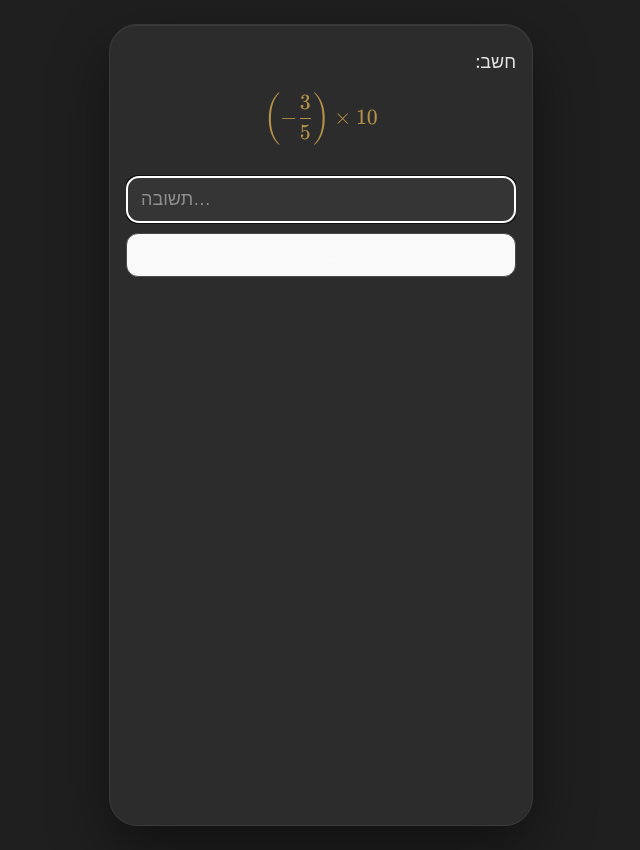
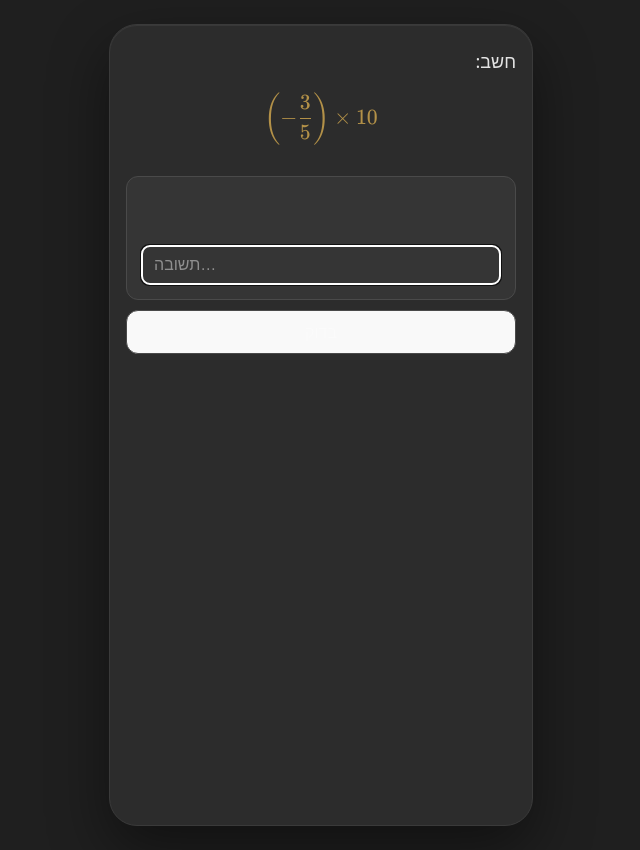
Before and after one commit to lavi2891/atomic-math, a React (Vite) app: page / in a window 1280 px wide. Both pictures are taken after a click on the button "תרגול מהיר". Shown: the top 850 px of the page, without its empty margins (343-983 px from the left). Built offline with nearby package versions, Linux system fonts and the light colour scheme.

Commit message:
feat(ui): add always-on LaTeX preview above numeric input (minimal)

```diff
--- a/src/app/questions/AnswerInputs.tsx
+++ b/src/app/questions/AnswerInputs.tsx
@@ -9,7 +9,6 @@ import { he } from "@copy/he";
 import {
   borders,
   colors,
-  fontSize,
   radius,
   spacing,
   icons,
@@ -27,74 +26,96 @@ export function NumericAnswerInput(
     autoFocus?: boolean;
     inputRef?: RefObject<HTMLInputElement | null>;
     previewLatex?: string | null;
-    errorText?: string | null;
+    helperText?: string | null;
     isInvalid?: boolean;
+    emphasizeFraction?: boolean;
   } & Disabled,
 ) {
   const {
+    question,
     value,
     onChange,
     disabled,
     autoFocus,
     inputRef,
     previewLatex,
-    errorText,
+    helperText,
     isInvalid,
+    emphasizeFraction,
   } = props;
-  const style: CSSProperties = {
+  const allowDecimal = question.input?.allowDecimal !== false;
+  const inputRadius = Math.max(8, radius.md - 4);
+  const inputStyle: CSSProperties = {
     width: "100%",
     maxWidth: "100%",
     boxSizing: "border-box",
-    fontSize: fontSize.md,
-    padding: `${spacing.md - 2}px ${spacing.md}px`,
-    borderRadius: radius.md,
+    fontSize: 16,
+    height: 40,
+    padding: "10px 12px",
+    borderRadius: inputRadius,
     border: `${borders.normalPx}px solid ${isInvalid ? "#ff8a80" : colors.border}`,
     background: colors.inputBg,
     color: colors.inputText,
     ["--numeric-placeholder-color" as string]: colors.placeholderText,
   };
+  const previewFontSize = emphasizeFraction ? 24 : 20;
 
   return (
-    <div style={{ display: "grid", gap: spacing.xs }}>
+    <div
+      className="math-input-card"
+      style={{
+        display: "grid",
+        gap: spacing.sm,
+        background: colors.surface,
+        border: `${borders.normalPx}px solid ${colors.border}`,
+        borderRadius: radius.md,
+        padding: spacing.md,
+      }}
+    >
+      <div
+        className="math-input-preview"
+        dir="ltr"
+        style={{
+          minHeight: "clamp(40px, 5.5vw, 44px)",
+          display: "flex",
+          alignItems: "center",
+          justifyContent: "center",
+          overflow: "hidden",
+          opacity: 0.9,
+          fontSize: previewFontSize,
+        }}
+      >
+        {previewLatex ? (
+          <ContentRenderer
+            content={[{ kind: "math", latex: previewLatex }]}
+            dir="ltr"
+          />
+        ) : (
+          <div aria-hidden style={{ minHeight: 1, width: "100%" }} />
+        )}
+      </div>
       <input
         ref={inputRef}
         className="numeric-answer-input"
         type="text"
+        inputMode={allowDecimal ? "decimal" : "numeric"}
         value={value}
         onChange={(e) => onChange(e.target.value)}
         disabled={disabled}
         autoFocus={autoFocus}
         dir="ltr"
         placeholder={he.placeholders.numericAnswer}
-        style={style}
+        style={inputStyle}
       />
-      {previewLatex ? (
-        <div
-          className="math-input-preview"
-          dir="ltr"
-          style={{
-            display: "flex",
-            justifyContent: "center",
-            fontSize: 22,
-            color: colors.textMuted,
-            paddingTop: spacing.xs,
-          }}
-        >
-          <ContentRenderer
-            content={[{ kind: "math", latex: previewLatex }]}
-            dir="ltr"
-          />
-        </div>
-      ) : null}
-      {errorText && value.trim().length > 0 ? (
+      {isInvalid && value.trim().length > 0 && helperText ? (
         <div
           dir="rtl"
           style={{
-            fontSize: fontSize.sm,
+            fontSize: 12,
             color: "#ff8a80",
           }}
         >
-          {errorText}
+          {helperText}
         </div>
       ) : null}
     </div>
--- a/src/app/questions/QuestionView.tsx
+++ b/src/app/questions/QuestionView.tsx
@@ -145,7 +145,7 @@ export function QuestionView({
     derived: { canCheck, isNumericAnsweringSolve, disabledInputs },
   } = solve;
 
-  const numericParsed = useMemo(
+  const parsedNumeric = useMemo(
     () =>
       question.type === "numeric"
         ? parseMathInput("RATIONAL", numericValue)
@@ -153,52 +153,65 @@ export function QuestionView({
     [question.type, numericValue],
   );
 
-  function getNumericErrorText(code: ParseErrCode): string | null {
+  function mapErrorToHebrew(code: ParseErrCode | string): string {
     switch (code) {
-      case "EMPTY_INPUT":
-        return null;
       case "INVALID_CHAR":
+      case "INVALID_CHARS":
+      case "INVALID_TOKEN":
         return "יש תווים לא חוקיים";
       case "MISMATCHED_PAREN":
+      case "UNBALANCED_PARENS":
         return "סוגריים לא מאוזנים";
       case "DIVIDE_BY_ZERO":
+      case "DIV_BY_ZERO":
         return "אסור לחלק באפס";
+      case "NOT_ALLOWED_FOR_KIND":
       case "IDENTIFIERS_NOT_ALLOWED":
         return "אסור להשתמש באותיות כאן";
-      case "INVALID_RATIONAL":
-        return "יש להזין מספר או שבר פשוט";
+      case "SYNTAX":
       default:
         return "כתיב לא תקין";
     }
   }
 
-  const hasNumericInput = numericValue.length > 0;
-  const numericParsedValue =
-    numericParsed && numericParsed.ok && numericParsed.kind === "RATIONAL"
-      ? numericParsed.value
+  const hasNumericInput = numericValue.trim().length > 0;
+  const numericPreviewLatex =
+    question.type === "numeric" &&
+    hasNumericInput &&
+    parsedNumeric &&
+    parsedNumeric.ok
+      ? (parsedNumeric.latexPreview ?? null)
       : null;
-  const previewRaw =
-    !hasNumericInput || !numericParsed || !numericParsed.ok
-      ? null
-      : (numericParsed.latexPreview ?? null);
-  const numericPreviewLatex = previewRaw;
   const numericIsInvalid =
     question.type === "numeric" &&
     hasNumericInput &&
-    numericParsed !== null &&
-    !numericParsed.ok;
-  const numericErrorText =
-    numericIsInvalid && numericParsed && !numericParsed.ok
-      ? getNumericErrorText(numericParsed.error.code)
+    parsedNumeric !== null &&
+    !parsedNumeric.ok;
+  const numericHelperText =
+    numericIsInvalid && parsedNumeric && !parsedNumeric.ok
+      ? mapErrorToHebrew(parsedNumeric.error.code)
       : null;
+  const numericEmphasizeFraction =
+    question.type === "numeric" &&
+    hasNumericInput &&
+    /[/\\]/.test(numericValue);
   const numericCanCheck =
     question.type === "numeric"
-      ? canCheck && numericParsedValue !== null
+      ? canCheck && hasNumericInput && !numericIsInvalid
       : canCheck;
 
   function onCheck() {
-    const attemptEvent =
-      question.type === "numeric" ? check(numericParsedValue) : check();
+    if (question.type === "numeric") {
+      if (!parsedNumeric || !parsedNumeric.ok || parsedNumeric.kind !== "RATIONAL")
+        return;
+      const attemptEvent = check(parsedNumeric.value);
+      if (attemptEvent) {
+        onAttempt?.(attemptEvent);
+      }
+      return;
+    }
+
+    const attemptEvent = check();
     if (attemptEvent) {
       onAttempt?.(attemptEvent);
     }
@@ -218,6 +231,13 @@ export function QuestionView({
 
     if (mode === "solve" && phase === "checked") {
       onNextClick();
+      return;
+    }
+
+    if (
+      question.type === "numeric" &&
+      (!hasNumericInput || !parsedNumeric || !parsedNumeric.ok)
+    ) {
       return;
     }
 
@@ -279,8 +299,9 @@ export function QuestionView({
   const showCorrect = reviewData?.showCorrectAnswer ?? true;
   const numericUxProps = {
     previewLatex: numericPreviewLatex,
-    errorText: numericErrorText,
+    helperText: numericHelperText,
     isInvalid: numericIsInvalid,
+    emphasizeFraction: numericEmphasizeFraction,
   } as const;
 
   return (
```
